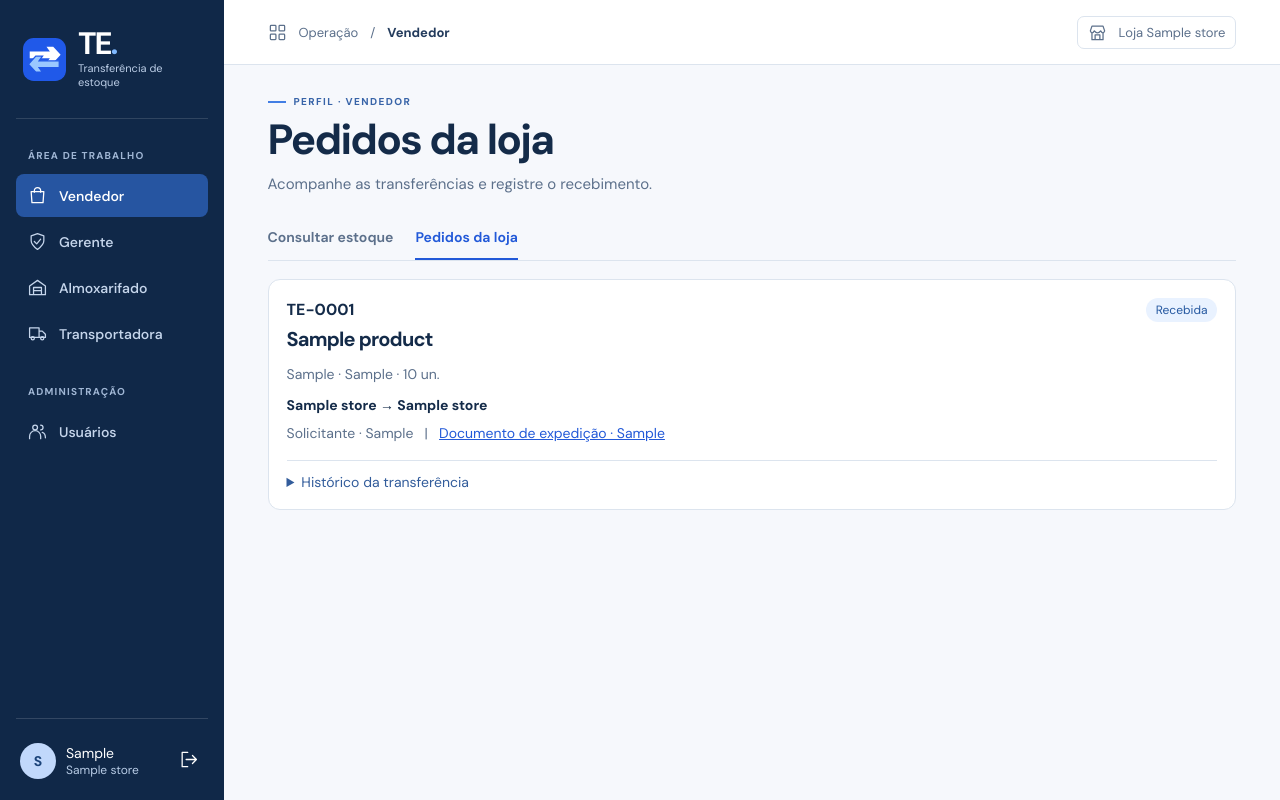
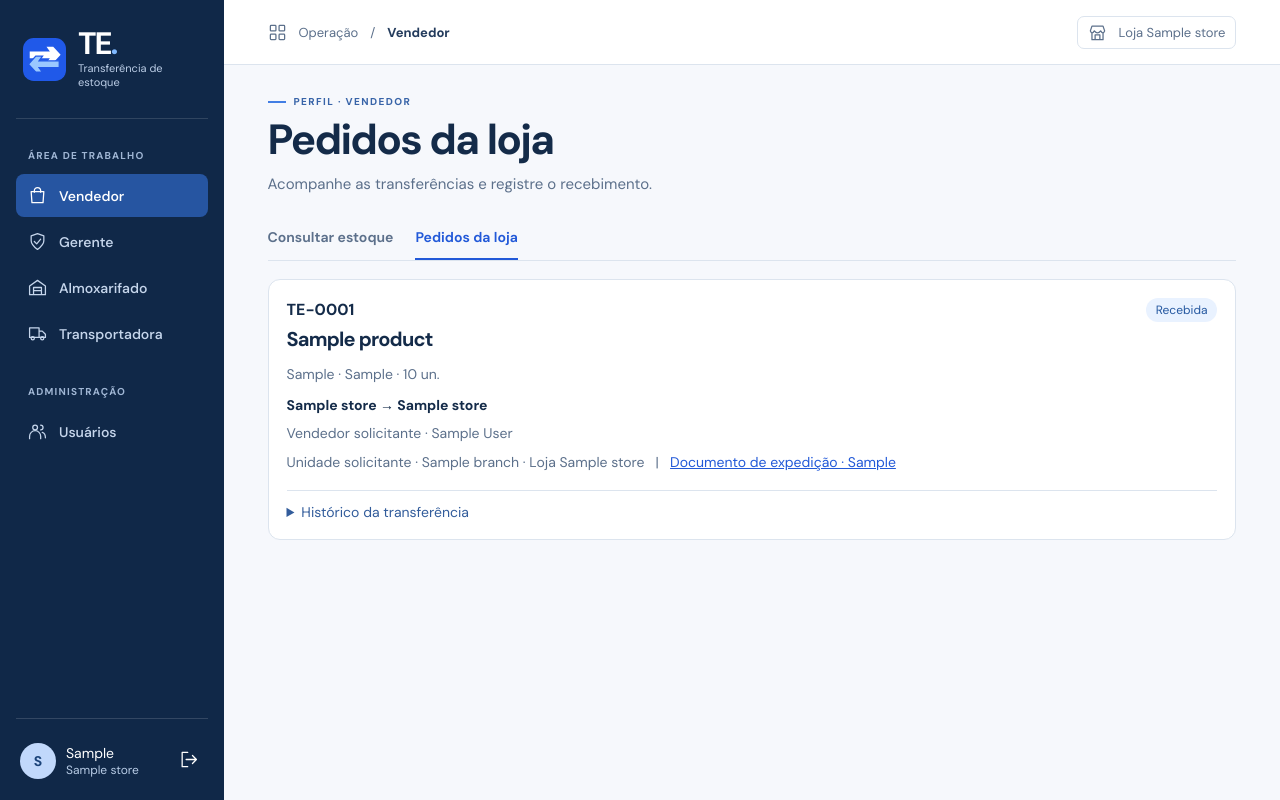
Before and after one commit to inventormiguel/te-delcio, a Django app: page /visao/Vendedor/?aba=pedidos in a window 1280 px wide. Run offline with Django 5.2, Linux system fonts and the light colour scheme; a user stored in the database is signed in; tables that the repository leaves empty hold one stand-in row (values such as "Sample post"); some libraries are stand-ins or nearby versions.

Commit message:
Vincula a aprovação à unidade do vendedor e identifica a filial no cadastro e no pedido

```diff
--- a/estoque/views.py
+++ b/estoque/views.py
@@ -90,7 +90,7 @@ def distance(a, b):
 
 def visible(user, role):
     orders = Transfer.objects.select_related(
-        "requester", "source", "destination", "product"
+        "requester", "source", "destination__branch", "product"
     )
     store = user.profile.store
     if role == "Vendedor":
@@ -98,7 +98,7 @@ def visible(user, role):
             Q(requester=user) | (Q(source=store) & ~Q(status__in=[START, REJECTED]))
         )
     if role == "Gerente":
-        return orders if user.is_superuser else orders.filter(destination=store)
+        return orders.filter(destination=store)
     if role == "Almoxarifado":
         orders = orders.exclude(status__in=[START, REJECTED])
         return orders if user.is_superuser else orders.filter(source=store)
@@ -190,7 +190,10 @@ def order(request):
                 )
                 return redirect("home")
             Event.objects.create(transfer=transfer, actor=request.user, status=START)
-    messages.success(request, f"Pedido TE-{transfer.id:04d} enviado para aprovação.")
+    messages.success(
+        request,
+        f"Pedido TE-{transfer.id:04d} encaminhado à gerência da Loja {transfer.destination.name}.",
+    )
     return redirect("/visao/Vendedor/?aba=pedidos")
 
 
@@ -288,7 +291,11 @@ def users(request):
                 or not set(selected) <= set(ROLES)
             ):
                 raise ValueError
-            store = get_object_or_404(Store, pk=request.POST.get("store"))
+            try:
+                store = Store.objects.get(pk=request.POST.get("store"))
+            except (ValueError, Store.DoesNotExist):
+                messages.error(request, "Selecione a filial e a loja do usuário.")
+                return redirect("users")
             with transaction.atomic():
                 user = User.objects.create_user(email, email, password, first_name=name)
                 user.groups.set(Group.objects.filter(name__in=selected))
@@ -307,10 +314,12 @@ def users(request):
         "users.html",
         dict(
             common(request.user, ""),
-            stores_list=Store.objects.all(),
-            accounts=User.objects.select_related("profile__store").prefetch_related(
-                "groups"
+            stores_list=Store.objects.select_related("branch").order_by(
+                "branch__name", "name"
             ),
+            accounts=User.objects.select_related(
+                "profile__store__branch"
+            ).prefetch_related("groups"),
             admin_page=True,
         ),
     )
--- a/templates/catalog.html
+++ b/templates/catalog.html
@@ -28,4 +28,4 @@
                                                                                                                                                                                                                                                                                                                                                                                                                                                                                                                                                                                                                                                min="1"
                                                                                                                                                                                                                                                                                                                                                                                                                                                                                                                                                                                                                                                max="{{ p.options.0.available }}"
                                                                                                                                                                                                                                                                                                                                                                                                                                                                                                                                                                                                                                                value="1"
-                                                                                                                                                                                                                                                                                                                                                                                                                                                                                                                                                                                                                                               required></label><p>Destino · Loja {{ store.name }}</p><button class="primary wide">Enviar para aprovação <span>→</span></button></form></dialog>{% endif %}{% empty %}<p class="empty">Nenhum produto encontrado. <a href="?">Limpar filtros</a></p>{% endfor %}</div>{% endblock %}
+                                                                                                                                                                                                                                                                                                                                                                                                                                                                                                                                                                                                                                               required></label><p>Vendedor solicitante · {{ user.get_full_name|default:user.username }}</p><p>Unidade solicitante · {{ store.branch.name }} · Loja {{ store.name }}</p><p>A gerência desta loja receberá o pedido para aprovação.</p><button class="primary wide">Enviar para aprovação <span>→</span></button></form></dialog>{% endif %}{% empty %}<p class="empty">Nenhum produto encontrado. <a href="?">Limpar filtros</a></p>{% endfor %}</div>{% endblock %}
--- a/templates/queue.html
+++ b/templates/queue.html
@@ -1,5 +1,5 @@
-{% extends "base.html" %}{% block content %}<div class="heading"><div class="eyebrow"><span></span> PERFIL · {{ role|upper }}</div><h1>{% if role == "Gerente" %}Aprovações{% elif role == "Almoxarifado" %}Expedição{% elif role == "Transportadora" %}Entregas{% else %}Pedidos da loja{% endif %}</h1><p>{% if role == "Gerente" %}Revise os pedidos de transferência da sua operação.{% elif role == "Almoxarifado" %}Registre a nota para encaminhar a peça à transportadora.{% elif role == "Transportadora" %}Confirme a entrega da mercadoria na loja solicitante.{% else %}Acompanhe as transferências e registre o recebimento.{% endif %}</p></div>{% if role == "Vendedor" %}{% include "tabs.html" %}{% endif %}
-{% for o in orders %}<article class="ticket"><div class="tickethead"><b>TE-{{ o.pk|stringformat:"04d" }}</b><span class="pill">{{ o.status }}</span></div><h3>{{ o.product.name }}</h3><p>{{ o.product.sku }} · {{ o.product.variant }} · {{ o.quantity }} un.</p><strong>{{ o.source.name }} → {{ o.destination.name }}</strong><p>Solicitante · {{ o.requester.first_name }}{% if o.invoice %} &nbsp; | &nbsp; <a href="{% url 'note' o.pk role %}">Documento de expedição · {{ o.invoice }}</a>{% endif %}</p>
+{% extends "base.html" %}{% block content %}<div class="heading"><div class="eyebrow"><span></span> PERFIL · {{ role|upper }}</div><h1>{% if role == "Gerente" %}Aprovações{% elif role == "Almoxarifado" %}Expedição{% elif role == "Transportadora" %}Entregas{% else %}Pedidos da loja{% endif %}</h1><p>{% if role == "Gerente" %}Revise os pedidos dos vendedores da Loja {{ store.name }} ({{ store.branch.name }}).{% elif role == "Almoxarifado" %}Registre a nota para encaminhar a peça à transportadora.{% elif role == "Transportadora" %}Confirme a entrega da mercadoria na loja solicitante.{% else %}Acompanhe as transferências e registre o recebimento.{% endif %}</p></div>{% if role == "Vendedor" %}{% include "tabs.html" %}{% endif %}
+{% for o in orders %}<article class="ticket"><div class="tickethead"><b>TE-{{ o.pk|stringformat:"04d" }}</b><span class="pill">{{ o.status }}</span></div><h3>{{ o.product.name }}</h3><p>{{ o.product.sku }} · {{ o.product.variant }} · {{ o.quantity }} un.</p><strong>{{ o.source.name }} → {{ o.destination.name }}</strong><p>Vendedor solicitante · {{ o.requester.get_full_name|default:o.requester.username }}</p><p>Unidade solicitante · {{ o.destination.branch.name }} · Loja {{ o.destination.name }}{% if o.invoice %} &nbsp; | &nbsp; <a href="{% url 'note' o.pk role %}">Documento de expedição · {{ o.invoice }}</a>{% endif %}</p>
 {% if role == "Gerente" and o.status == "Aguardando aprovação" %}<div class="actions"><form method="post" action="{% url 'advance' o.id 'aprovar' %}">{% csrf_token %}<button class="primary">Aprovar</button></form><form method="post" action="{% url 'advance' o.id 'recusar' %}">{% csrf_token %}<button class="outline">Recusar</button></form></div>
 {% elif role == "Almoxarifado" and o.status == "Aprovada" %}<form class="actions"
                                                                   method="post"
--- a/templates/users.html
+++ b/templates/users.html
@@ -1,5 +1,5 @@
-{% extends "base.html" %}{% block content %}<div class="heading"><div class="eyebrow"><span></span> ADMINISTRAÇÃO</div><h1>Usuários</h1><p>Defina a loja e os perfis de acesso de cada pessoa.</p></div><button class="primary" data-open="novo">Criar usuário</button><dialog id="novo"><div class="modalhead"><h2>Novo usuário</h2><button data-close class="close" aria-label="Fechar">×</button></div><form method="post">{% csrf_token %}<label>Nome<input name="name" required maxlength="150"></label><label>E-mail<input name="email" type="email" required></label><label>Senha inicial<input name="password"
+{% extends "base.html" %}{% block content %}<div class="heading"><div class="eyebrow"><span></span> ADMINISTRAÇÃO</div><h1>Usuários</h1><p>Defina a filial, a loja e os perfis de acesso de cada pessoa.</p></div><button class="primary" data-open="novo">Criar usuário</button><dialog id="novo"><div class="modalhead"><h2>Novo usuário</h2><button data-close class="close" aria-label="Fechar">×</button></div><form method="post">{% csrf_token %}<label>Nome<input name="name" required maxlength="150"></label><label>E-mail<input name="email" type="email" required></label><label>Senha inicial<input name="password"
                                                                                                                                                                                                                                                                                                                                                                                                                                                                                                                                                                                                        type="password"
                                                                                                                                                                                                                                                                                                                                                                                                                                                                                                                                                                                                        minlength="8"
                                                                                                                                                                                                                                                                                                                                                                                                                                                                                                                                                                                                        required
-                                                                                                                                                                                                                                                                                                                                                                                                                                                                                                                                                                                                       autocomplete="new-password"></label><label>Loja<select name="store">{% for s in stores_list %}<option value="{{ s.pk }}">{{ s.name }}</option>{% endfor %}</select></label><fieldset><legend>Perfis</legend>{% for r in roles %}<label><input type="checkbox" name="roles" value="{{ r }}"> {{ r }}</label>{% endfor %}</fieldset><button class="primary wide">Criar usuário</button></form></dialog>{% for u in accounts %}<article class="ticket"><h3>{{ u.first_name }}</h3><p>{{ u.email }} · Loja {{ u.profile.store.name }}</p>{% for g in u.groups.all %}<span class="pill">{{ g.name }}</span> {% endfor %}</article>{% endfor %}{% endblock %}
+                                                                                                                                                                                                                                                                                                                                                                                                                                                                                                                                                                                                       autocomplete="new-password"></label><label>Filial e loja<select name="store" required><option value="" disabled selected>Selecione a unidade</option>{% for s in stores_list %}<option value="{{ s.pk }}">{{ s.branch.name }} · Loja {{ s.name }}</option>{% endfor %}</select></label><fieldset><legend>Perfis</legend>{% for r in roles %}<label><input type="checkbox" name="roles" value="{{ r }}"> {{ r }}</label>{% endfor %}</fieldset><button class="primary wide">Criar usuário</button></form></dialog>{% for u in accounts %}<article class="ticket"><h3>{{ u.first_name }}</h3><p>{{ u.email }} · {{ u.profile.store.branch.name }} · Loja {{ u.profile.store.name }}</p>{% for g in u.groups.all %}<span class="pill">{{ g.name }}</span> {% endfor %}</article>{% endfor %}{% endblock %}
```
Also changed, not shown: contexto.md (+2 -2 lines), estoque/tests.py (+48 -2 lines).
